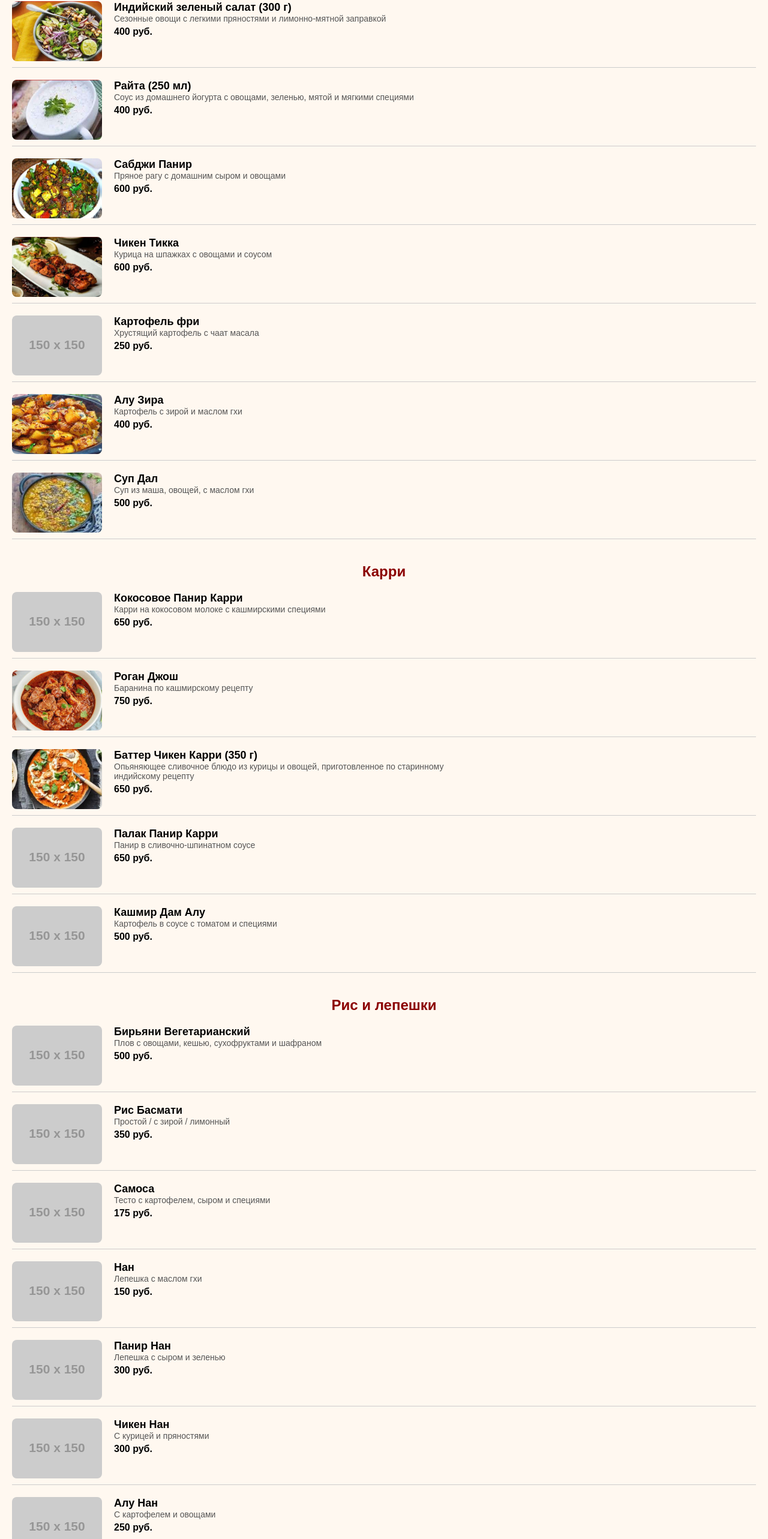
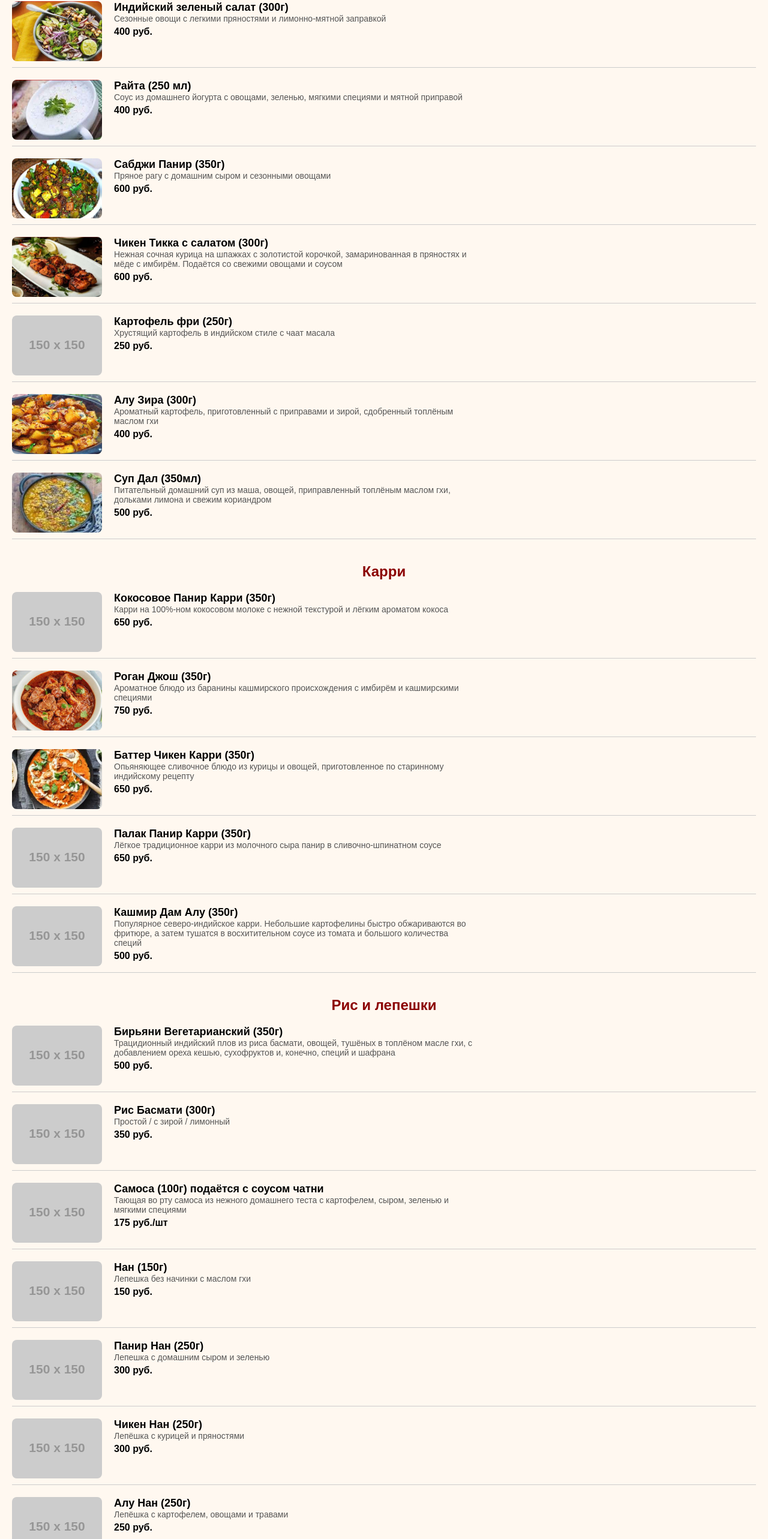
Before and after one commit to starscream001/vsev_india, a plain HTML site: page index.html in a window 1280 px wide. Shown: the part 231-2797 px from the top of the page at 60% size. Drawn offline with Linux system fonts and the light colour scheme; placeholder pictures from the web are drawn by us.

Commit message:
Update description

```diff
--- a/index.html
+++ b/index.html
@@ -64,57 +64,57 @@
 <!-- Блоки меню -->
 <div class="category zakuski active">
   <h2>Закуски</h2>
-  <div class="item"><img src="images/insalat.png" alt="Индийский зеленый салат"/><div class="info"><div class="title">Индийский зеленый салат (300 г)</div><div class="description">Сезонные овощи с легкими пряностями и лимонно-мятной заправкой</div><div class="price">400 руб.</div></div></div>
-  <div class="item"><img src="images/raita.png" alt="Райта"/><div class="info"><div class="title">Райта (250 мл)</div><div class="description">Соус из домашнего йогурта с овощами, зеленью, мятой и мягкими специями</div><div class="price">400 руб.</div></div></div>
-  <div class="item"><img src="images/sabji_panir.png" alt="Сабджи Панир"/><div class="info"><div class="title">Сабджи Панир</div><div class="description">Пряное рагу с домашним сыром и овощами</div><div class="price">600 руб.</div></div></div>
-  <div class="item"><img src="images/chicken_tikka.png" alt="Чикен Тикка"/><div class="info"><div class="title">Чикен Тикка</div><div class="description">Курица на шпажках с овощами и соусом</div><div class="price">600 руб.</div></div></div>
-  <div class="item"><img src="https://via.placeholder.com/150" alt="Картофель фри"/><div class="info"><div class="title">Картофель фри</div><div class="description">Хрустящий картофель с чаат масала</div><div class="price">250 руб.</div></div></div>
-  <div class="item"><img src="images/alu.png" alt="Алу Зира"/><div class="info"><div class="title">Алу Зира</div><div class="description">Картофель с зирой и маслом гхи</div><div class="price">400 руб.</div></div></div>
-  <div class="item"><img src="images/soup_dal.png" alt="Суп Дал"/><div class="info"><div class="title">Суп Дал</div><div class="description">Суп из маша, овощей, с маслом гхи</div><div class="price">500 руб.</div></div></div>
+  <div class="item"><img src="images/insalat.png" alt="Индийский зеленый салат"/><div class="info"><div class="title">Индийский зеленый салат (300г)</div><div class="description">Сезонные овощи с легкими пряностями и лимонно-мятной заправкой</div><div class="price">400 руб.</div></div></div>
+  <div class="item"><img src="images/raita.png" alt="Райта"/><div class="info"><div class="title">Райта (250 мл)</div><div class="description">Соус из домашнего йогурта с овощами, зеленью, мягкими специями и мятной приправой</div><div class="price">400 руб.</div></div></div>
+  <div class="item"><img src="images/sabji_panir.png" alt="Сабджи Панир"/><div class="info"><div class="title">Сабджи Панир (350г)</div><div class="description">Пряное рагу с домашним сыром и сезонными овощами</div><div class="price">600 руб.</div></div></div>
+  <div class="item"><img src="images/chicken_tikka.png" alt="Чикен Тикка"/><div class="info"><div class="title">Чикен Тикка с салатом (300г)</div><div class="description">Нежная сочная курица на шпажках с золотистой корочкой, замаринованная в пряностях и мёде с имбирём. Подаётся со свежими овощами и соусом</div><div class="price">600 руб.</div></div></div>
+  <div class="item"><img src="https://via.placeholder.com/150" alt="Картофель фри"/><div class="info"><div class="title">Картофель фри (250г)</div><div class="description">Хрустящий картофель в индийском стиле с чаат масала</div><div class="price">250 руб.</div></div></div>
+  <div class="item"><img src="images/alu.png" alt="Алу Зира"/><div class="info"><div class="title">Алу Зира (300г)</div><div class="description">Ароматный картофель, приготовленный с приправами и зирой, сдобренный топлёным маслом гхи</div><div class="price">400 руб.</div></div></div>
+  <div class="item"><img src="images/soup_dal.png" alt="Суп Дал"/><div class="info"><div class="title">Суп Дал (350мл)</div><div class="description">Питательный домашний суп из маша, овощей, приправленный топлёным маслом гхи, дольками лимона и свежим кориандром</div><div class="price">500 руб.</div></div></div>
   </div>
 
 <div class="category karri active">
   <h2>Карри</h2>
-  <div class="item"><img src="https://via.placeholder.com/150" alt="Кокосовое Панир"/><div class="info"><div class="title">Кокосовое Панир Карри</div><div class="description">Карри на кокосовом молоке с кашмирскими специями</div><div class="price">650 руб.</div></div></div>
-  <div class="item"><img src="images/rogan.png" alt="Роган Джош"/><div class="info"><div class="title">Роган Джош</div><div class="description">Баранина по кашмирскому рецепту</div><div class="price">750 руб.</div></div></div>
-  <div class="item"><img src="images/batter_chicken_karry.png" alt="Баттер Чикен"/><div class="info"><div class="title">Баттер Чикен Карри (350 г)</div><div class="description">Опьяняющее сливочное блюдо из курицы и овощей, приготовленное по старинному индийскому рецепту</div><div class="price">650 руб.</div></div></div>
-  <div class="item"><img src="https://via.placeholder.com/150" alt="Палак Панир"/><div class="info"><div class="title">Палак Панир Карри</div><div class="description">Панир в сливочно-шпинатном соусе</div><div class="price">650 руб.</div></div></div>
-  <div class="item"><img src="https://via.placeholder.com/150" alt="Кашмир Дам Алу"/><div class="info"><div class="title">Кашмир Дам Алу</div><div class="description">Картофель в соусе с томатом и специями</div><div class="price">500 руб.</div></div></div>
+  <div class="item"><img src="https://via.placeholder.com/150" alt="Кокосовое Панир"/><div class="info"><div class="title">Кокосовое Панир Карри (350г)</div><div class="description">Карри на 100%-ном кокосовом молоке с нежной текстурой и лёгким ароматом кокоса</div><div class="price">650 руб.</div></div></div>
+  <div class="item"><img src="images/rogan.png" alt="Роган Джош"/><div class="info"><div class="title">Роган Джош (350г)</div><div class="description">Ароматное блюдо из баранины кашмирского происхождения с имбирём и кашмирскими специями</div><div class="price">750 руб.</div></div></div>
+  <div class="item"><img src="images/batter_chicken_karry.png" alt="Баттер Чикен"/><div class="info"><div class="title">Баттер Чикен Карри (350г)</div><div class="description">Опьяняющее сливочное блюдо из курицы и овощей, приготовленное по старинному индийскому рецепту</div><div class="price">650 руб.</div></div></div>
+  <div class="item"><img src="https://via.placeholder.com/150" alt="Палак Панир"/><div class="info"><div class="title">Палак Панир Карри (350г)</div><div class="description">Лёгкое традиционное карри из молочного сыра панир в сливочно-шпинатном соусе</div><div class="price">650 руб.</div></div></div>
+  <div class="item"><img src="https://via.placeholder.com/150" alt="Кашмир Дам Алу"/><div class="info"><div class="title">Кашмир Дам Алу (350г)</div><div class="description">Популярное северо-индийское карри. Небольшие картофелины быстро обжариваются во фритюре, а затем тушатся в восхитительном соусе из томата и большого количества специй</div><div class="price">500 руб.</div></div></div>
 </div>
 
 <div class="category ris active">
   <h2>Рис и лепешки</h2>
-  <div class="item"><img src="https://via.placeholder.com/150" alt="Бирьяни"/><div class="info"><div class="title">Бирьяни Вегетарианский</div><div class="description">Плов с овощами, кешью, сухофруктами и шафраном</div><div class="price">500 руб.</div></div></div>
-  <div class="item"><img src="https://via.placeholder.com/150" alt="Рис Басмати"/><div class="info"><div class="title">Рис Басмати</div><div class="description">Простой / с зирой / лимонный</div><div class="price">350 руб.</div></div></div>
-  <div class="item"><img src="https://via.placeholder.com/150" alt="Самоса"/><div class="info"><div class="title">Самоса</div><div class="description">Тесто с картофелем, сыром и специями</div><div class="price">175 руб.</div></div></div>
-  <div class="item"><img src="https://via.placeholder.com/150" alt="Нан"/><div class="info"><div class="title">Нан</div><div class="description">Лепешка с маслом гхи</div><div class="price">150 руб.</div></div></div>
-  <div class="item"><img src="https://via.placeholder.com/150" alt="Панир Нан"/><div class="info"><div class="title">Панир Нан</div><div class="description">Лепешка с сыром и зеленью</div><div class="price">300 руб.</div></div></div>
-  <div class="item"><img src="https://via.placeholder.com/150" alt="Чикен Нан"/><div class="info"><div class="title">Чикен Нан</div><div class="description">С курицей и пряностями</div><div class="price">300 руб.</div></div></div>
-  <div class="item"><img src="https://via.placeholder.com/150" alt="Алу Нан"/><div class="info"><div class="title">Алу Нан</div><div class="description">С картофелем и овощами</div><div class="price">250 руб.</div></div></div>
-  <div class="item"><img src="https://via.placeholder.com/150" alt="Гарлик Нан"/><div class="info"><div class="title">Гарлик Нан</div><div class="description">С чесноком</div><div class="price">180 руб.</div></div></div>
-  <div class="item"><img src="https://via.placeholder.com/150" alt="Макки Роти"/><div class="info"><div class="title">Макки Роти</div><div class="description">Кукурузная лепешка с маслом гхи</div><div class="price">150 руб.</div></div></div>
-  <div class="item"><img src="https://via.placeholder.com/150" alt="Роти"/><div class="info"><div class="title">Роти</div><div class="description">Традиционная индийская лепешка из пресного теста</div><div class="price">80 руб.</div></div></div>
+  <div class="item"><img src="https://via.placeholder.com/150" alt="Бирьяни"/><div class="info"><div class="title">Бирьяни Вегетарианский (350г)</div><div class="description">Трацидионный индийский плов из риса басмати, овощей, тушёных в топлёном масле гхи, с добавлением ореха кешью, сухофруктов и, конечно, специй и шафрана</div><div class="price">500 руб.</div></div></div>
+  <div class="item"><img src="https://via.placeholder.com/150" alt="Рис Басмати"/><div class="info"><div class="title">Рис Басмати (300г)</div><div class="description">Простой / с зирой / лимонный</div><div class="price">350 руб.</div></div></div>
+  <div class="item"><img src="https://via.placeholder.com/150" alt="Самоса"/><div class="info"><div class="title">Самоса (100г) подаётся с соусом чатни</div><div class="description">Тающая во рту самоса  из нежного домашнего теста с картофелем, сыром, зеленью и мягкими специями</div><div class="price">175 руб./шт</div></div></div>
+  <div class="item"><img src="https://via.placeholder.com/150" alt="Нан"/><div class="info"><div class="title">Нан (150г)</div><div class="description">Лепешка без начинки с маслом гхи</div><div class="price">150 руб.</div></div></div>
+  <div class="item"><img src="https://via.placeholder.com/150" alt="Панир Нан"/><div class="info"><div class="title">Панир Нан (250г)</div><div class="description">Лепешка с домашним сыром и зеленью</div><div class="price">300 руб.</div></div></div>
+  <div class="item"><img src="https://via.placeholder.com/150" alt="Чикен Нан"/><div class="info"><div class="title">Чикен Нан (250г)</div><div class="description">Лепёшка с курицей и пряностями</div><div class="price">300 руб.</div></div></div>
+  <div class="item"><img src="https://via.placeholder.com/150" alt="Алу Нан"/><div class="info"><div class="title">Алу Нан (250г)</div><div class="description">Лепёшка с картофелем, овощами и травами</div><div class="price">250 руб.</div></div></div>
+  <div class="item"><img src="https://via.placeholder.com/150" alt="Гарлик Нан"/><div class="info"><div class="title">Гарлик Нан (150г)</div><div class="description">Хрустящая лепёшка с чесноком, известная по всему миру</div><div class="price">180 руб.</div></div></div>
+  <div class="item"><img src="https://via.placeholder.com/150" alt="Макки Роти"/><div class="info"><div class="title">Макки Роти (100г)</div><div class="description">Кукурузная лепешка на домашнем йогурте с топлёным маслом гхи</div><div class="price">150 руб.</div></div></div>
+  <div class="item"><img src="https://via.placeholder.com/150" alt="Роти"/><div class="info"><div class="title">Роти (50г)</div><div class="description">Традиционная индийская лепешка из пресного теста</div><div class="price">80 руб.</div></div></div>
 </div>
 
 <div class="category napitki active">
   <h2>Напитки и десерты</h2>
-  <div class="item"><img src="https://via.placeholder.com/150" alt="Масала Чай"/><div class="info"><div class="title">Масала Чай</div><div class="description">Традиционный индийский черный чай с молоком, пряностями и шафраном</div><div class="price">180 руб.</div></div></div>
+  <div class="item"><img src="https://via.placeholder.com/150" alt="Масала Чай"/><div class="info"><div class="title">Масала Чай (250мл)</div><div class="description">Традиционный индийский черный чай с молоком и согревающими пряностями и шафраном</div><div class="price">180 руб.</div></div></div>
 
-  <div class="item"><img src="https://via.placeholder.com/150" alt="Чай Гималаи"/><div class="info"><div class="title">Чай «Гималаи»</div><div class="description">Аюрведический травяной чай со специями и медом</div><div class="price">150 руб.</div></div></div>
+  <div class="item"><img src="https://via.placeholder.com/150" alt="Чай Гималаи"/><div class="info"><div class="title">Чай «Гималаи» (250мл)</div><div class="description">Аюрведический травяной чай с пряностями и мёдом</div><div class="price">150 руб.</div></div></div>
 
-  <div class="item"><img src="https://via.placeholder.com/150" alt="Масала Глинтвейн"/><div class="info"><div class="title">Масала Глинтвейн</div><div class="description">Безалкогольный глинтвейн из соков с фруктами и пряностями</div><div class="price">250 руб.</div></div></div>
+  <div class="item"><img src="https://via.placeholder.com/150" alt="Масала Глинтвейн"/><div class="info"><div class="title">Масала Глинтвейн (250мл)</div><div class="description">Безалкогольный глинтвейн из виноградного и апельсинового сока с фруктами, имбирём и пряностями</div><div class="price">250 руб.</div></div></div>
 
-  <div class="item"><img src="https://via.placeholder.com/150" alt="Манго Ласси"/><div class="info"><div class="title">Манго Ласси</div><div class="description">Йогуртовый коктейль с мякотью манго и кардамоном</div><div class="price">300 руб.</div></div></div>
+  <div class="item"><img src="https://via.placeholder.com/150" alt="Манго Ласси"/><div class="info"><div class="title">Манго Ласси (250мл)</div><div class="description">Нежный йогуртовый коктейль с мякотью манго и кардамоном</div><div class="price">300 руб.</div></div></div>
 
-  <div class="item"><img src="https://via.placeholder.com/150" alt="Вода без газа"/><div class="info"><div class="title">Вода без газа</div><div class="description">Обычная вода</div><div class="price">100 руб.</div></div></div>
+  <div class="item"><img src="https://via.placeholder.com/150" alt="Вода без газа"/><div class="info"><div class="title">Вода без газа</div><div class="description"></div><div class="price">100 руб.</div></div></div>
 
-  <div class="item"><img src="https://via.placeholder.com/150" alt="Домашний лимонад"/><div class="info"><div class="title">Домашний лимонад</div><div class="description">Освежающий цитрусово-имбирный лимонад с мятой</div><div class="price">170 руб.</div></div></div>
+  <div class="item"><img src="https://via.placeholder.com/150" alt="Домашний лимонад"/><div class="info"><div class="title">Домашний лимонад (250мл)</div><div class="description">Освежающий цитрусово-имбирный лимонад с мятой</div><div class="price">170 руб.</div></div></div>
 
-  <div class="item"><img src="https://via.placeholder.com/150" alt="Халва"/><div class="info"><div class="title">Халва (по заказу)</div><div class="description">Халва с маслом гхи, орехами, сухофруктами, шафраном и кардамоном</div><div class="price">400 руб.</div></div></div>
+  <div class="item"><img src="https://via.placeholder.com/150" alt="Халва"/><div class="info"><div class="title">Халва (по предварительному заказу) (250мг)</div><div class="description">Нежная традиционная халва с топлёным маслом, орехами, сухофруктами, приправленная корицей, шафраном и кардамоном</div><div class="price">400 руб.</div></div></div>
 
-  <div class="item"><img src="https://via.placeholder.com/150" alt="Кхир"/><div class="info"><div class="title">Кхир (по заказу)</div><div class="description">Сладкий рисовый пудинг с орехами кешью и изюмом</div><div class="price">400 руб.</div></div></div>
+  <div class="item"><img src="https://via.placeholder.com/150" alt="Кхир"/><div class="info"><div class="title">Кхир (по предварительному заказу) (250мг)</div><div class="description">Сладкий рисовый пудинг, приготовленный с орехами кешью/миндалём, изюмом, шафраном, кардамоном</div><div class="price">400 руб.</div></div></div>
 
-  <div class="item"><img src="https://via.placeholder.com/150" alt="Гулаб Джамун"/><div class="info"><div class="title">Гулаб Джамун (2 шт.)</div><div class="description">Молочные шарики в кардамоново-розовом сиропе</div><div class="price">300 руб.</div></div></div>
+  <div class="item"><img src="https://via.placeholder.com/150" alt="Гулаб Джамун"/><div class="info"><div class="title">Гулаб Жамун (2 шт)</div><div class="description">Классический индийский десерт. Нежные молочные шарики в кардамоново-розовом сиропе</div><div class="price">300 руб.</div></div></div>
 </div>
 
 <script>
```
